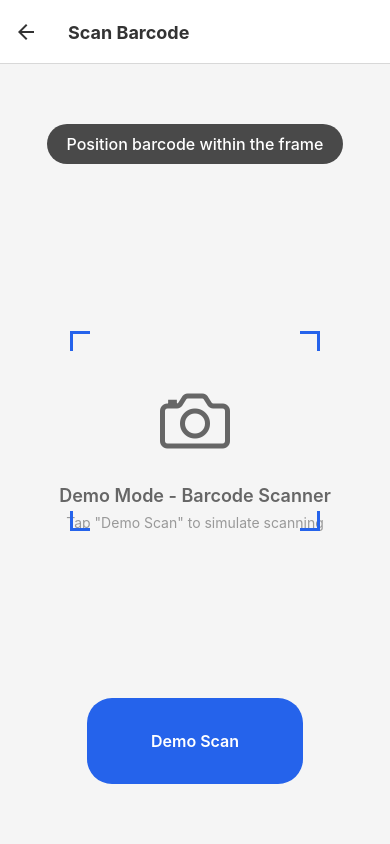
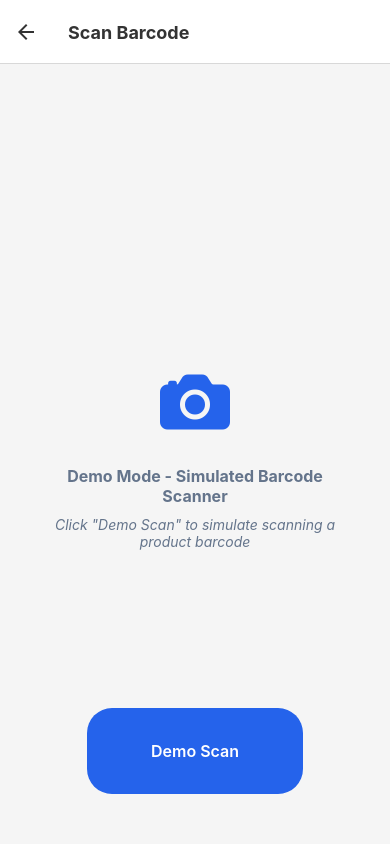
Before and after one commit to ruslawik/project-cml13z5pa005vob01rjgdagzh, a React Native app: screen /Scan in a window 390 px wide. Shown: the top 844 px of the page. Built offline with nearby package versions, Linux system fonts and the light colour scheme.

Commit message:
feat: Current project files: - src/screens/ScanScreen.tsx - package.json - src

```diff
--- a/src/screens/ScanScreen.tsx
+++ b/src/screens/ScanScreen.tsx
@@ -1,5 +1,5 @@
-import React, { useState, useEffect, useRef } from 'react';
-import { View, Text, Animated, Dimensions, StyleSheet, PanResponder, Alert, TouchableOpacity, Platform } from 'react-native';
+import React, { useState, useRef } from 'react';
+import { View, Text, Animated, Dimensions, StyleSheet, PanResponder, Alert, TouchableOpacity } from 'react-native';
 import { Ionicons } from '@expo/vector-icons';
 
 import Button from '../components/Button';
@@ -101,6 +101,43 @@ export default function ScanScreen() {
     return response.body;
   };
 
+  const fetchProductData = async (barcode: string): Promise<ApiResponse> => {
+    return new Promise((resolve) => {
+      setScanningStatus('Processing barcode...');
+
+      setTimeout(() => {
+        setScanningStatus('Fetching product data...');
+
+        // Check if barcode exists in mock database
+        const productData = mockProductDatabase[barcode];
+
+        if (productData) {
+          resolve({ body: productData, success: true });
+        } else {
+          // For unknown barcodes, return a generic product
+          const genericProduct: ProductInfo = {
+            name: "Unknown Product",
+            brand: "Unknown Brand",
+            barcode: barcode,
+            qualityScore: 60,
+            nutrients: {
+              calories: { value: 200, unit: "kcal", per: "100g" },
+              protein: { value: 5, unit: "g", per: "100g" },
+              carbs: { value: 40, unit: "g", per: "100g" },
+              fat: { value: 10, unit: "g", per: "100g" },
+              fiber: { value: 3, unit: "g", per: "100g" },
+              sugar: { value: 15, unit: "g", per: "100g" },
+              sodium: { value: 200, unit: "mg", per: "100g" },
+            },
+            healthWarnings: ["Product information limited"],
+            benefits: ["Scanned successfully"]
+          };
+          resolve({ body: genericProduct, success: true });
+        }
+      }, 1500);
+    });
+  };
+
   const simulateRealScanning = (): Promise<ApiResponse> => {
     return new Promise((resolve) => {
       // Simulate the real camera scanning process
@@ -131,6 +168,7 @@ export default function ScanScreen() {
   };
 
   const startScanning = async () => {
+    // Demo mode for Expo Snack compatibility
     setIsScanning(true);
     setError(null);
     setScanningStatus('Starting demo scan...');
@@ -257,52 +295,16 @@ export default function ScanScreen() {
   });
 
   const renderCamera = () => {
+    // Demo mode interface for Expo Snack compatibility
     return (
       <View style={styles.cameraFallback}>
-        <Ionicons name="camera-outline" size={80} color="#666" />
-        <Text style={styles.fallbackText}>
-          Demo Mode - Barcode Scanner
+        <Ionicons name="camera" size={80} color={theme.colors.primary} />
+        <Text style={styles.cameraFallbackText}>
+          Demo Mode - Simulated Barcode Scanner
         </Text>
-        <Text style={styles.fallbackSubtext}>
-          Tap "Demo Scan" to simulate scanning
+        <Text style={styles.demoInstructions}>
+          Click "Demo Scan" to simulate scanning a product barcode
         </Text>
-      </View>
-    );
-  };
-
-  useEffect(() => {
-    return () => {
-      if (scanningAnimationRef.current) {
-        scanningAnimationRef.current.stop();
-      }
-    };
-  }, []);
-
-  return (
-    <View style={styles.container}>
-      {/* Camera View */}
-      <View style={styles.cameraContainer}>
-        {renderCamera()}
-
-        {/* Camera Overlay */}
-        <View style={styles.overlay}>
-          {/* Top Section */}
-          <View style={styles.topSection}>
-            <Text style={styles.instructionText}>
-              {isScanning ? scanningStatus : "Position barcode within the frame"}
-            </Text>
-          </View>
-
-          {/* Scanning Frame */}
-          <View style={styles.scanningFrame}>
-            <View style={styles.scanningArea}>
-              {/* Corner decorations */}
-              <View style={[styles.corner, styles.topLeft]} />
-              <View style={[styles.corner, styles.topRight]} />
-              <View style={[styles.corner, styles.bottomLeft]} />
-              <View style={[styles.corner, styles.bottomRight]} />
-
-              {/* Scanning line animation */}
         {isScanning && (
           <Animated.View
             style={[
@@ -312,7 +314,7 @@ export default function ScanScreen() {
                   {
                     translateY: scanningAnimation.interpolate({
                       inputRange: [0, 1],
-                            outputRange: [0, 180],
+                      outputRange: [0, 200],
                     }),
                   },
                 ],
@@ -320,35 +322,26 @@ export default function ScanScreen() {
             ]}
           />
         )}
+        {scanningStatus && (
+          <Text style={styles.scanningText}>{scanningStatus}</Text>
+        )}
       </View>
-          </View>
+    );
+  };
 
-          {/* Bottom Section */}
-          <View style={styles.bottomSection}>
-            {!isScanning ? (
+  return (
+    <View style={styles.container}>
+      {renderCamera()}
+
+      {/* Camera controls */}
+      <View style={styles.controlsContainer}>
+        {!isScanning && !scannedProduct && (
           <Button
             title="Demo Scan"
             onPress={startScanning}
             style={styles.scanButton}
           />
-            ) : (
-              <TouchableOpacity
-                style={styles.cancelButton}
-                onPress={() => {
-                  if (scanningAnimationRef.current) {
-                    scanningAnimationRef.current.stop();
-                    scanningAnimationRef.current = null;
-                  }
-                  scanningAnimation.setValue(0);
-                  setIsScanning(false);
-                  setScanningStatus('');
-                }}
-              >
-                <Text style={styles.cancelButtonText}>Cancel</Text>
-              </TouchableOpacity>
         )}
-          </View>
-        </View>
       </View>
 
       {/* Bottom Sheet */}
@@ -361,65 +354,67 @@ export default function ScanScreen() {
         ]}
         {...panResponder.panHandlers}
       >
-        <View style={styles.bottomSheetHeader}>
-          <View style={styles.dragHandle} />
-        </View>
+        <View style={styles.bottomSheetHandle} />
 
         {scannedProduct && (
-          <View style={styles.bottomSheetContent}>
-            {/* Collapsed View */}
-            <View style={styles.collapsedContent}>
+          <View style={styles.productContainer}>
             <View style={styles.productHeader}>
-                <View style={styles.productTitleSection}>
+              <View style={styles.productInfo}>
                 <Text style={styles.productName}>{scannedProduct.name}</Text>
                 <Text style={styles.productBrand}>{scannedProduct.brand}</Text>
+                <Text style={styles.barcodeText}>Barcode: {scannedProduct.barcode}</Text>
               </View>
               <QualityScore score={scannedProduct.qualityScore} />
             </View>
-            </View>
 
-            {/* Expanded Content */}
-            <View style={styles.expandedContent}>
+            <View style={styles.nutrientsContainer}>
               <Text style={styles.sectionTitle}>Nutritional Information</Text>
               <View style={styles.nutrientsGrid}>
                 <NutrientCard
-                  label="Calories"
+                  name="Calories"
                   value={scannedProduct.nutrients.calories.value}
                   unit={scannedProduct.nutrients.calories.unit}
+                  per={scannedProduct.nutrients.calories.per}
                 />
                 <NutrientCard
-                  label="Protein"
+                  name="Protein"
                   value={scannedProduct.nutrients.protein.value}
                   unit={scannedProduct.nutrients.protein.unit}
+                  per={scannedProduct.nutrients.protein.per}
                 />
                 <NutrientCard
-                  label="Carbs"
+                  name="Carbs"
                   value={scannedProduct.nutrients.carbs.value}
                   unit={scannedProduct.nutrients.carbs.unit}
+                  per={scannedProduct.nutrients.carbs.per}
                 />
                 <NutrientCard
-                  label="Fat"
+                  name="Fat"
                   value={scannedProduct.nutrients.fat.value}
                   unit={scannedProduct.nutrients.fat.unit}
+                  per={scannedProduct.nutrients.fat.per}
                 />
                 <NutrientCard
-                  label="Fiber"
+                  name="Fiber"
                   value={scannedProduct.nutrients.fiber.value}
                   unit={scannedProduct.nutrients.fiber.unit}
+                  per={scannedProduct.nutrients.fiber.per}
                 />
                 <NutrientCard
-                  label="Sugar"
+                  name="Sugar"
                   value={scannedProduct.nutrients.sugar.value}
                   unit={scannedProduct.nutrients.sugar.unit}
+                  per={scannedProduct.nutrients.sugar.per}
                 />
+              </View>
             </View>
 
             {scannedProduct.healthWarnings.length > 0 && (
-                <View style={styles.warningsSection}>
+              <View style={styles.warningsContainer}>
                 <Text style={styles.sectionTitle}>Health Warnings</Text>
                 {scannedProduct.healthWarnings.map((warning, index) => (
                   <View key={index} style={styles.warningItem}>
-                      <Ionicons name="warning" size={16} color="#ff6b6b" />
+                    <Ionicons name="warning" size={16} color={theme.colors.error} />
                     <Text style={styles.warningText}>{warning}</Text>
                   </View>
                 ))}
@@ -427,23 +422,23 @@ export default function ScanScreen() {
             )}
 
             {scannedProduct.benefits.length > 0 && (
-                <View style={styles.benefitsSection}>
+              <View style={styles.benefitsContainer}>
                 <Text style={styles.sectionTitle}>Benefits</Text>
                 {scannedProduct.benefits.map((benefit, index) => (
                   <View key={index} style={styles.benefitItem}>
-                      <Ionicons name="checkmark-circle" size={16} color="#4ecdc4" />
+                    <Ionicons name="checkmark-circle" size={16} color={theme.colors.success} />
                     <Text style={styles.benefitText}>{benefit}</Text>
                   </View>
                 ))}
               </View>
             )}
 
-              <Button
-                title="Scan Another Product"
+            <TouchableOpacity
+              style={styles.closeButton}
               onPress={dismissBottomSheet}
-                style={styles.scanAnotherButton}
-              />
-            </View>
+            >
+              <Text style={styles.closeButtonText}>Close</Text>
+            </TouchableOpacity>
           </View>
         )}
       </Animated.View>
@@ -456,221 +451,164 @@ const styles = StyleSheet.create({
     flex: 1,
     backgroundColor: '#000',
   },
-  cameraContainer: {
-    flex: 1,
-    position: 'relative',
-  },
   cameraFallback: {
     flex: 1,
     justifyContent: 'center',
     alignItems: 'center',
     backgroundColor: '#f5f5f5',
-    paddingHorizontal: 20,
-  },
-  fallbackText: {
-    fontSize: 18,
-    color: '#666',
-    marginTop: 20,
-    textAlign: 'center',
-    fontWeight: '600',
-  },
-  fallbackSubtext: {
-    fontSize: 14,
-    color: '#999',
-    marginTop: 8,
-    textAlign: 'center',
-  },
-  overlay: {
-    ...StyleSheet.absoluteFillObject,
-    justifyContent: 'space-between',
-    paddingVertical: 60,
-    paddingHorizontal: 20,
-  },
-  topSection: {
-    alignItems: 'center',
-  },
-  instructionText: {
-    color: '#fff',
-    fontSize: 16,
-    textAlign: 'center',
-    backgroundColor: 'rgba(0, 0, 0, 0.7)',
-    paddingHorizontal: 20,
-    paddingVertical: 10,
-    borderRadius: 20,
-    overflow: 'hidden',
-    fontWeight: '500',
-  },
-  scanningFrame: {
-    alignItems: 'center',
-    justifyContent: 'center',
-  },
-  scanningArea: {
-    width: 250,
-    height: 200,
     position: 'relative',
   },
-  corner: {
-    position: 'absolute',
-    width: 20,
-    height: 20,
-    borderColor: theme.colors.primary,
-    borderWidth: 3,
+  cameraFallbackText: {
+    fontSize: 16,
+    color: theme.colors.textSecondary,
+    textAlign: 'center',
+    marginTop: 20,
+    paddingHorizontal: 40,
+    fontWeight: 'bold',
   },
-  topLeft: {
-    top: 0,
-    left: 0,
-    borderBottomWidth: 0,
-    borderRightWidth: 0,
-  },
-  topRight: {
-    top: 0,
-    right: 0,
-    borderBottomWidth: 0,
-    borderLeftWidth: 0,
-  },
-  bottomLeft: {
-    bottom: 0,
-    left: 0,
-    borderTopWidth: 0,
-    borderRightWidth: 0,
-  },
-  bottomRight: {
-    bottom: 0,
-    right: 0,
-    borderTopWidth: 0,
-    borderLeftWidth: 0,
+  demoInstructions: {
+    fontSize: 14,
+    color: theme.colors.textSecondary,
+    textAlign: 'center',
+    marginTop: 10,
+    paddingHorizontal: 40,
+    fontStyle: 'italic',
   },
   scanLine: {
     position: 'absolute',
+    width: 200,
+    height: 2,
+    backgroundColor: theme.colors.primary,
+    top: '40%',
+  },
+  scanningText: {
+    color: theme.colors.primary,
+    fontSize: 16,
+    textAlign: 'center',
+    marginTop: 20,
+    fontWeight: '500',
+  },
+  controlsContainer: {
+    position: 'absolute',
+    bottom: 50,
     left: 0,
     right: 0,
-    height: 2,
-    backgroundColor: theme.colors.primary,
-    shadowColor: theme.colors.primary,
-    shadowOffset: { width: 0, height: 0 },
-    shadowOpacity: 0.8,
-    shadowRadius: 4,
-  },
-  bottomSection: {
     alignItems: 'center',
+    paddingHorizontal: 20,
   },
   scanButton: {
     backgroundColor: theme.colors.primary,
+    paddingVertical: 15,
     paddingHorizontal: 40,
-    paddingVertical: 15,
     borderRadius: 25,
     minWidth: 200,
-  },
-  cancelButton: {
-    backgroundColor: 'rgba(0, 0, 0, 0.7)',
-    paddingHorizontal: 30,
-    paddingVertical: 12,
-    borderRadius: 25,
-    borderWidth: 1,
-    borderColor: '#fff',
-  },
-  cancelButtonText: {
-    color: '#fff',
-    fontSize: 16,
-    fontWeight: '600',
-    textAlign: 'center',
   },
   bottomSheet: {
     position: 'absolute',
     left: 0,
     right: 0,
-    bottom: 0,
-    backgroundColor: '#fff',
+    height: SCREEN_HEIGHT,
+    backgroundColor: 'white',
     borderTopLeftRadius: 20,
     borderTopRightRadius: 20,
-    minHeight: BOTTOM_SHEET_MIN_HEIGHT,
-    maxHeight: BOTTOM_SHEET_MAX_HEIGHT,
+    paddingHorizontal: 20,
+    paddingTop: 10,
     shadowColor: '#000',
     shadowOffset: { width: 0, height: -2 },
     shadowOpacity: 0.25,
     shadowRadius: 4,
+    elevation: 5,
   },
-  bottomSheetHeader: {
-    alignItems: 'center',
-    paddingTop: 10,
-    paddingBottom: 5,
-  },
-  dragHandle: {
+  bottomSheetHandle: {
     width: 40,
     height: 4,
-    backgroundColor: '#ddd',
+    backgroundColor: '#ccc',
     borderRadius: 2,
+    alignSelf: 'center',
+    marginBottom: 20,
   },
-  bottomSheetContent: {
+  productContainer: {
     flex: 1,
-    paddingHorizontal: 20,
-  },
-  collapsedContent: {
-    paddingVertical: 15,
+    paddingBottom: 40,
   },
   productHeader: {
     flexDirection: 'row',
     justifyContent: 'space-between',
-    alignItems: 'center',
+    alignItems: 'flex-start',
+    marginBottom: 20,
   },
-  productTitleSection: {
+  productInfo: {
     flex: 1,
-    paddingRight: 15,
+    marginRight: 15,
   },
   productName: {
+    fontSize: 20,
+    fontWeight: 'bold',
+    color: theme.colors.text,
+    marginBottom: 5,
+  },
+  productBrand: {
+    fontSize: 16,
+    color: theme.colors.textSecondary,
+    marginBottom: 5,
+  },
+  barcodeText: {
+    fontSize: 12,
+    color: theme.colors.textSecondary,
+    fontFamily: 'monospace',
+  },
+  sectionTitle: {
     fontSize: 18,
     fontWeight: 'bold',
-    color: '#333',
-    marginBottom: 4,
+    color: theme.colors.text,
+    marginBottom: 15,
   },
-  productBrand: {
-    fontSize: 14,
-    color: '#666',
-  },
-  expandedContent: {
-    flex: 1,
-    paddingBottom: 20,
-  },
-  sectionTitle: {
-    fontSize: 16,
-    fontWeight: 'bold',
-    color: '#333',
-    marginTop: 20,
-    marginBottom: 10,
+  nutrientsContainer: {
+    marginBottom: 25,
   },
   nutrientsGrid: {
     flexDirection: 'row',
     flexWrap: 'wrap',
     justifyContent: 'space-between',
   },
-  warningsSection: {
-    marginTop: 15,
+  warningsContainer: {
+    marginBottom: 25,
   },
   warningItem: {
     flexDirection: 'row',
     alignItems: 'center',
-    paddingVertical: 4,
+    marginBottom: 8,
   },
   warningText: {
+    fontSize: 14,
+    color: theme.colors.error,
     marginLeft: 8,
-    color: '#ff6b6b',
-    fontSize: 14,
+    flex: 1,
   },
-  benefitsSection: {
-    marginTop: 15,
+  benefitsContainer: {
+    marginBottom: 25,
   },
   benefitItem: {
     flexDirection: 'row',
     alignItems: 'center',
-    paddingVertical: 4,
+    marginBottom: 8,
   },
   benefitText: {
+    fontSize: 14,
+    color: theme.colors.success,
     marginLeft: 8,
-    color: '#4ecdc4',
-    fontSize: 14,
+    flex: 1,
   },
-  scanAnotherButton: {
-    marginTop: 25,
-    backgroundColor: theme.colors.secondary,
+  closeButton: {
+    backgroundColor: theme.colors.primary,
+    paddingVertical: 15,
+    borderRadius: 10,
+    alignItems: 'center',
+    marginTop: 20,
+  },
+  closeButtonText: {
+    color: 'white',
+    fontSize: 16,
+    fontWeight: 'bold',
   },
 });
```
Lines whose indentation alone changed are shown as unchanged.
